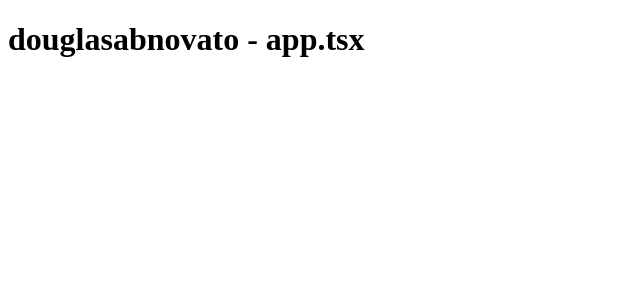
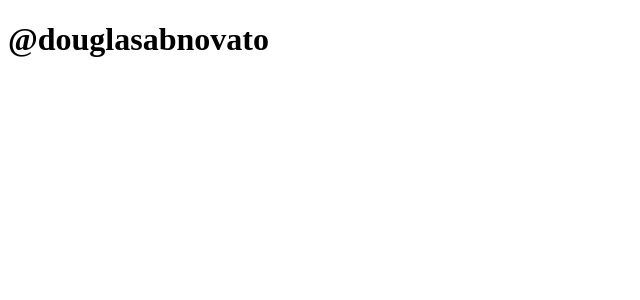
Before and after one commit to douglasabnovato/happy, a React (Create React App) app in the folder web/: page / in a window 1280 px wide. Shown: the top 300 px of the page, without its empty margins (0-640 px from the left). Built offline with nearby package versions, Linux system fonts and the light colour scheme.

Commit message:
v1.7. componentes

```diff
--- a/web/src/App.tsx
+++ b/web/src/App.tsx
@@ -3,7 +3,7 @@ import React from 'react';
 function App() {
   return (
     <div className="App">
-      <h1>douglasabnovato - app.tsx</h1>
+      <h1>@douglasabnovato</h1>
     </div>
   );
 }
```
Also changed, not shown: 1 other file (tests, documents, lock files or other folders).
